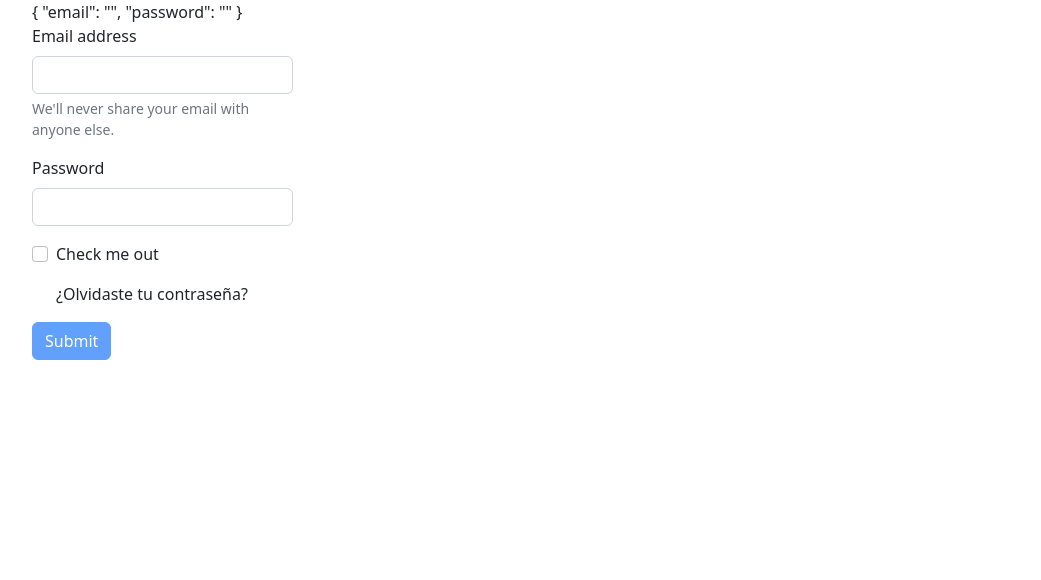
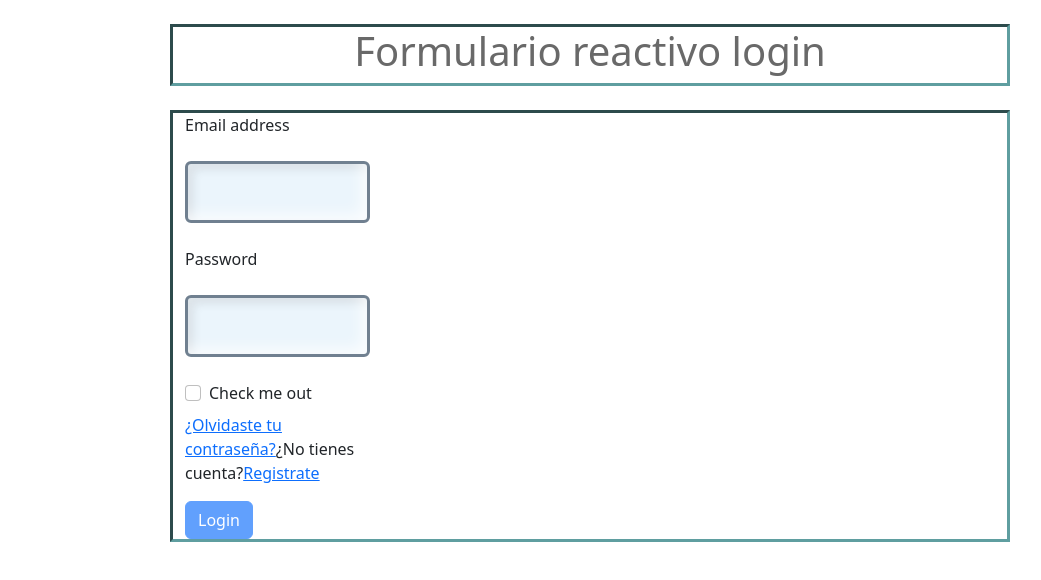
Before and after one commit to Annge001/Desafio-tres, an Angular app: page / in a window 1280 px wide. Shown: the top 580 px of the page, without its empty margins (50-1091 px from the left). Built offline with nearby package versions, Linux system fonts and the light colour scheme.

Commit message:
cree estilos del formulario en login-formulario.component.css en login-formulario.component.html cree los ngclass y ngif de validaciones

```diff
--- a/src/app/components/login-formulario/login-formulario.component.css
+++ b/src/app/components/login-formulario/login-formulario.component.css
@@ -0,0 +1,21 @@
+
+.container{
+  width: min(100% - 15px, 840px);
+  margin-inline: auto;
+  box-sizing:border-box;
+  border: 3px inset cadetblue;
+}
+h1 {
+  text-align: center;
+  color: dimgray;
+}
+.form-control{
+  margin: 1rem 0;
+  display: block;
+  width: 100%;
+  padding: 1rem;
+  box-shadow: inset -5px -5px 15px rgba(280, 280, 280, 0.8), inset 5px 5px 10px
+  rgba(0, 0, 0, 0.1);
+  border: solid slategray;
+  background: #ebf5fc;
+}
--- a/src/app/components/login-formulario/login-formulario.component.html
+++ b/src/app/components/login-formulario/login-formulario.component.html
@@ -1,34 +1,45 @@
-<div class="container">
+<div class="container mt-4 mb-4">
+  <h1>Formulario reactivo login</h1>
+</div>
+
+<div class="container" >
   <div class="row">
     <div class="col-3">
-      <div>
-        {{this.formularioPersona.value | json}}
-      </div>
 
       <form [formGroup]="formularioPersona" (ngSubmit)="loginUsuario()">
 
-        <div class="mb-3">
-          <label for="exampleInputEmail1" class="form-label">Email address</label>
-          <input type="email" class="form-control" id="exampleInputEmail1" formControlName="email" aria-describedby="emailHelp">
-          <div id="emailHelp" class="form-text">We'll never share your email with anyone else.</div>
+        <div class="mb-4 center">
+          <label  for="exampleInputEmail1" class="form-label">Email address</label>
+          <input  class="form-control" id="exampleInputEmail1" formControlName="email" aria-describedby="emailHelp" (focusout)="validarEmail()"
+                  [ngClass]="{'is-invalid': formularioPersona.get('email')?.errors && formularioPersona.get('email')?.touched || !isEmailValid}">
+          <div class="invalid-feedback">
+            <small *ngIf="formularioPersona.get('email')?.errors?.['required'] && formularioPersona.get('email')?.touched">Debes ingresar un correo</small>
+            <small *ngIf="!isEmailValid && !formularioPersona.get('email')?.errors?.['required']">Debes ingresar un correo v&aacute;lido</small>
+          </div>
         </div>
 
-        <div class="mb-3">
+        <div class="mb-4">
           <label for="exampleInputPassword1" class="form-label">Password</label>
-          <input type="password" class="form-control" formControlName="password" id="exampleInputPassword1">
+          <input type="password" class="form-control" formControlName="password" id="exampleInputPassword1"
+                 [ngClass]="{'is-invalid': formularioPersona.get('password')?.errors && formularioPersona.get('password')?.touched}">
+          <div class="invalid-feedback">
+            <small *ngIf="formularioPersona.get('password')?.errors?.['required'] && formularioPersona.get('password')?.touched">El campo es requerido</small>
+          </div>
         </div>
 
-        <div class="mb-3 form-check">
+        <div class="mb-2 form-check">
           <input type="checkbox" class="form-check-input" id="exampleCheck1">
           <label class="form-check-label" for="exampleCheck1">Check me out</label>
         </div>
 
-        <div class="mb-3 form-check">
-          <span >¿Olvidaste tu contraseña?</span>
+        <div class="mb-2">
+          <a href="">¿Olvidaste tu contraseña?</a>
+          <span>¿No tienes cuenta?</span>
+          <a href="">Registrate</a>
         </div>
 
-        <div>
-          <button type="submit" class="btn btn-primary" [disabled]="!this.formularioPersona.valid" >Submit</button>
+        <div class="mt-3">
+          <button type="submit" class="btn btn-primary" [disabled]="!this.formularioPersona.valid" (click)="loginUsuario()">Login</button>
         </div>
 
       </form>
--- a/src/app/components/login-formulario/login-formulario.component.ts
+++ b/src/app/components/login-formulario/login-formulario.component.ts
@@ -1,5 +1,6 @@
 import { Component, OnInit } from '@angular/core';
 import {FormBuilder, FormControl, FormGroup, Validators} from "@angular/forms";
+import {ValidatorService} from "../../services/validator.service";
 
 @Component({
   selector: 'app-login-formulario',
@@ -9,9 +10,11 @@ import {FormBuilder, FormControl, FormGroup, Validators} from "@angular/forms";
 export class LoginFormularioComponent implements OnInit {
 
   formularioPersona: FormGroup;
+  isEmailValid: boolean = true;
 
   constructor(
-    private fb: FormBuilder
+    private fb: FormBuilder,
+    public validator: ValidatorService
   ) {
     this.formularioPersona = fb.group({
       email: ['', [Validators.required]],
@@ -20,10 +23,20 @@ export class LoginFormularioComponent implements OnInit {
   }
 
   ngOnInit(): void {
+    console.log(this.formularioPersona);
+
   }
 
   loginUsuario(){
-    console.log(this.formularioPersona);
+    this.validarEmail();
+    this.formularioPersona.reset();
+
+  }
+  validarEmail(){
+    // @ts-ignore
+    this.isEmailValid = this.validator.esEmailValido(this.formularioPersona.get('email').value);
+    console.log(this.formularioPersona)
   }
 
+
 }
--- a/src/app/services/validator.service.ts
+++ b/src/app/services/validator.service.ts
@@ -5,11 +5,12 @@ import { Injectable } from '@angular/core';
 })
 export class ValidatorService {
 
+  //agregue funcion para validar formato de email con regex en un servicio.
   esEmailValido(email: string):boolean {
     let mailValido = false;
     'use strict';
 
-    var EMAIL_REGEX = /^[a-zA-Z0-9.!#$%&’*+/=?^_`{|}~-]+@[a-zA-Z0-9-]+(?:\.[a-zA-Z0-9-]+)*$/;
+    var EMAIL_REGEX = /^[a-z0-9!#$%&'*+/=?^_`{|}~-]+(?:\.[a-z0-9!#$%&'*+/=?^_`{|}~-]+)*@(?:[a-z0-9](?:[a-z0-9-]*[a-z0-9])?\.)+[a-z0-9](?:[a-z0-9-]*[a-z0-9])?$/;
 
     if (email.match(EMAIL_REGEX)){
       mailValido = true;
```
